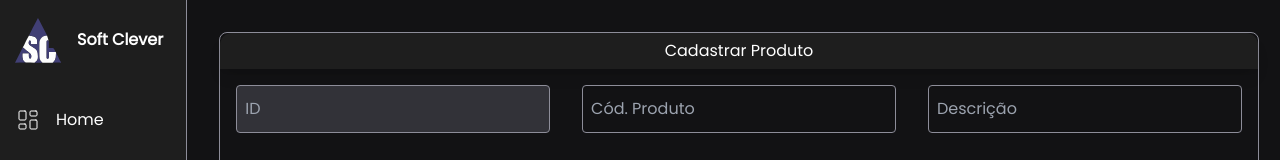
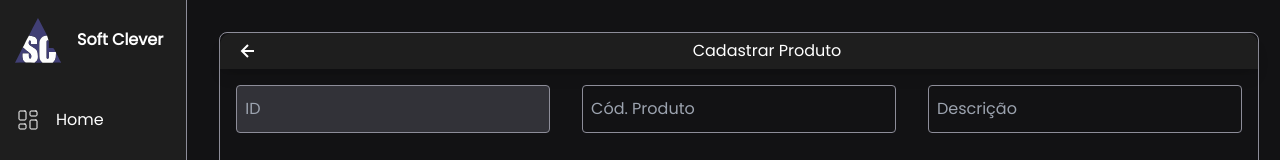
Before and after one commit to devCaioFreire/sat, a Next.js app: page /dashboard/product/add in a window 1280 px wide. Shown: the top 160 px of the page. Built offline with nearby package versions, Linux system fonts and the light colour scheme; no server answers; sample sign-in values are in the browser's storage.

Commit message:
Update UX
Adicionando seta para voltar a produtos.

```diff
--- a/src/app/dashboard/product/add/page.tsx
+++ b/src/app/dashboard/product/add/page.tsx
@@ -1,6 +1,8 @@
 'use client'
 import { useProductContext } from "@/context/productContext";
+import Link from "next/link";
 import { useEffect, useState } from "react";
+import { BiLeftArrowAlt } from "react-icons/bi";
 import { InputNumber, InputText } from "../components/inputs";
 
 export default function RegisterProduct() {
@@ -73,8 +75,13 @@ export default function RegisterProduct() {
   return (
     <main className="flex flex-col border border-border rounded-lg h-1/2">
       <header
-        className="flex items-center justify-center w-full shadow-lg rounded-t-xl bg-backgroundSecundary default:h-6 lg:h-10">
-        <h1 className="font-medium">Cadastrar Produto</h1>
+        className="flex items-center justify-start w-full shadow-lg rounded-t-xl bg-backgroundSecundary default:h-6 lg:h-10">
+        <Link href={"/dashboard/product"} className="px-4 flex-shrink-0">
+          <BiLeftArrowAlt className="w-6 h-6" />
+        </Link>
+        <div className="flex-grow text-center items-center justify-center">
+          <h1 className="font-medium">Cadastrar Produto</h1>
+        </div>
       </header>
 
       <form onSubmit={handleSubmit} className="flex flex-col h-full justify-between p-4">
```
